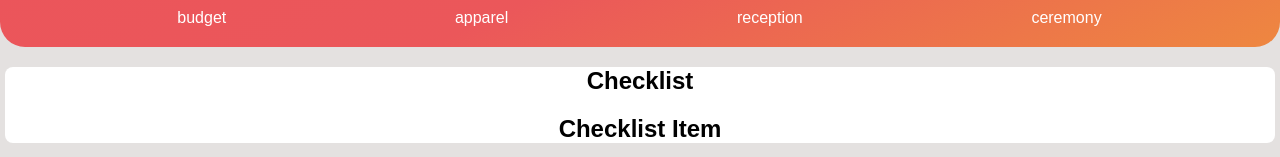
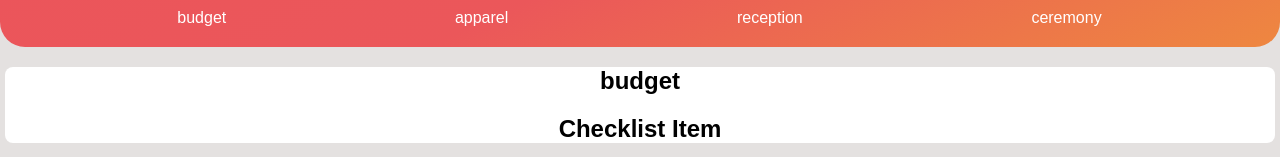
Before and after one commit to seven-seas-digital/Non-Wedding, a React (Create React App) app: page / in a window 1280 px wide. Shown: the part 537-694 px from the top of the page. Built offline with nearby package versions, Linux system fonts and the light colour scheme.

Commit message:
added click handlers for nav li - setting app state to show appropriate checklist onClick of li

```diff
--- a/src/components/App.js
+++ b/src/components/App.js
@@ -4,11 +4,31 @@ import Header from './Header.js';
 import Checklist from './Checklist';
 
 class App extends Component {
+  constructor(props) {
+    super(props);
+
+    this.state = {
+      activeChecklist: 'budget'
+    };
+    this.updateChecklist = this.updateChecklist.bind(this);
+  }
+
+  updateChecklist(type) {
+    // alert('we did it ' + type);
+    this.setState({
+      activeChecklist: type
+    })
+  }
+
   render() {
+    const activeChecklist = this.state.activeChecklist;
+
     return (
       <div className="App">
-        <Header />
-        <Checklist />
+        <Header
+          updateChecklist={this.updateChecklist}/>
+        <Checklist
+          checklistType={activeChecklist}/>
       </div>
     );
   }
--- a/src/components/Checklist.js
+++ b/src/components/Checklist.js
@@ -2,9 +2,12 @@ import React from 'react';
 import ChecklistItem from './ChecklistItem';
 
 const Checklist = (props) => {
+
+  const checklistType = props.checklistType;
+
   return (
     <div className="checklist-container">
-      <h2> Checklist </h2>
+      <h2>{checklistType}</h2>
         <ChecklistItem />
     </div>
   );
--- a/src/components/Header.js
+++ b/src/components/Header.js
@@ -8,7 +8,7 @@ const Header = (props) => {
     <div className="header">
       <Logo />
       <UserInfo />
-      <Nav />
+      <Nav updateChecklist={props.updateChecklist}/>
     </div>
   );
 
--- a/src/components/Nav.js
+++ b/src/components/Nav.js
@@ -1,12 +1,18 @@
 import React from 'react';
 
 const Nav = (props) => {
+  function handleClick(e) {
+    e.preventDefault();
+    const type = e.target.closest('a').dataset.type;
+    props.updateChecklist(type);
+  }
+
   return (
     <ul className="nav-container">
-      <li><a href="">budget</a></li>
-      <li><a href="">apparel</a></li>
-      <li><a href="">reception</a></li>
-      <li><a href="">ceremony</a></li>
+      <li onClick={handleClick}><a href="" data-type="budget">budget</a></li>
+      <li onClick={handleClick}><a href="" data-type="apparel">apparel</a></li>
+      <li onClick={handleClick}><a href="" data-type="reception">reception</a></li>
+      <li onClick={handleClick}><a href="" data-type="ceremony">ceremony</a></li>
     </ul>
   );
 }
```
